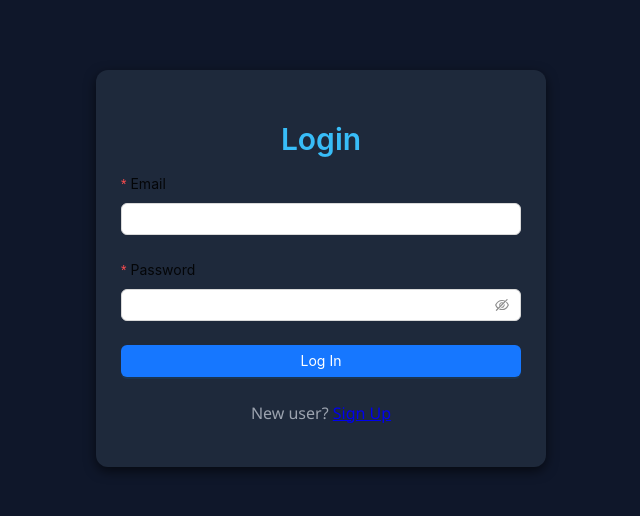
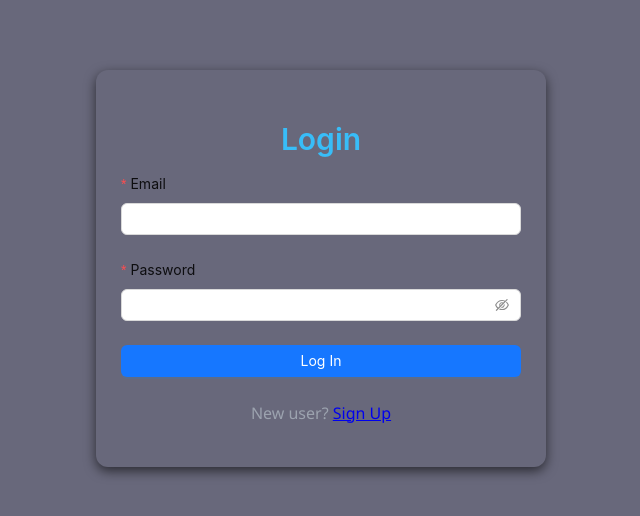
Before and after one commit to Ihsan194/Visa-consultant-appointment-MS, a React (Vite) app: page /login in a window 1280 px wide. Shown: the top 516 px of the page, without its empty margins (319-959 px from the left). Built offline with nearby package versions, Linux system fonts and the light colour scheme; no server answers.

Commit message:
changed UI and signup form

```diff
--- a/package.json
+++ b/package.json
@@ -11,6 +11,7 @@
   },
   "dependencies": {
     "@ant-design/icons": "^6.0.0",
+    "@tailwindcss/vite": "^4.1.13",
     "antd": "^5.26.6",
     "dayjs": "^1.11.13",
     "firebase": "^12.0.0",
@@ -19,7 +20,8 @@
     "react-dom": "^19.1.0",
     "react-router-dom": "^7.7.0",
     "recharts": "^3.1.0",
-    "sweetalert2": "^11.22.4"
+    "sweetalert2": "^11.22.4",
+    "tailwindcss": "^4.1.13"
   },
   "devDependencies": {
     "@eslint/js": "^9.30.1",
--- a/src/assets/theme.css
+++ b/src/assets/theme.css
@@ -3,8 +3,8 @@
   --accent: #38bdf8;
   --text: #f1f5f9;
   --text-muted: #9ca3af;
-  --bg: #0f172a;
-  --bg-secondary: #1e293b;
+  --bg: #68687b;
+  --bg-secondary: #68687b;
   --shadow: 0 4px 12px rgba(0, 0, 0, 0.6);
   --radius: 12px;
   --transition: all 0.3s ease;
@@ -71,14 +71,14 @@ body {
 }
 
 .custom-logout-modal .ant-modal-content {
-  background-color: #1e1e2f;
+  background-color: #4c4c61;
   color: #fff;
   border-radius: 12px;
   padding: 20px;
 }
 
 .custom-logout-modal .ant-modal-header {
-  background-color: #1e1e2f;
+  background-color: #4c4c61;
   border-bottom: 1px solid #333;
 }
 
@@ -92,13 +92,13 @@ body {
 }
 
 .custom-logout-modal .ant-btn-default {
-  background-color: #333;
+  background-color: #4c4c61;
   color: #fff;
   border: none;
 }
 
 .custom-logout-modal .ant-btn-default:hover {
-  background-color: #444;
+  background-color: #4c4c61;
 }
 
 .custom-logout-modal .ant-btn-dangerous {
@@ -139,7 +139,7 @@ body {
   align-items: center;
   justify-content: space-between;
   padding: 3rem 2rem;
-  background: linear-gradient(to right, #1e1e1e, #2a2a2a);
+  background: linear-gradient(to right, #68687b, #2a2a2a);
   border-radius: 12px;
   margin-bottom: 3rem;
 }
@@ -258,7 +258,6 @@ body {
   color: var(--text-muted);
 }
 
-/* Footer */
 .footer {
   background: var(--primary);
   color: #fff;
@@ -267,9 +266,6 @@ body {
   margin-top: 40px;
 }
 
-/* =======================
-   DASHBOARD LAYOUT
-======================= */
 .dashboard {
   padding: 40px 20px;
   max-width: 1200px;
@@ -280,46 +276,42 @@ body {
   gap: 24px;
 }
 
-/* Ant Design Card inside dashboard */
 .dashboard .ant-card {
-  background-color: #1e1e2f;
+  background-color: #68687b;
   border: 1px solid #2a2a3d;
   border-radius: 12px;
   box-shadow: 0 4px 12px rgba(0,0,0,0.4);
   color: #e0e0e0;
 }
 
-/* Card header title */
 .dashboard .ant-card-head-title {
   font-size: 1.4rem;
   font-weight: 600;
   color: #ffffff;
 }
 
-/* Ant Design table */
 .dashboard .ant-table {
   background-color: transparent;
   color: #e0e0e0;
 }
 
 .dashboard .ant-table-thead > tr > th {
-  background-color: #2a2a3d;
+  background-color: #68687b;
   color: #ffffff;
   font-weight: 600;
 }
 
 .dashboard .ant-table-tbody > tr > td {
-  background-color: #1e1e2f;
+  background-color: #68687b;
   color: #dcdcdc;
 }
 
 .dashboard .ant-table-tbody > tr:hover > td {
-  background-color: #2c2c44;
+  background-color: #68687b;
 }
 
-/* Ant Design tags for statuses */
 .dashboard .ant-tag-green {
-  background-color: #093f24;
+  background-color: #68687b;
   border-color: #0f5730;
   color: #35d08b;
 }
@@ -342,9 +334,8 @@ body {
   color: #5a9cff;
 }
 
-/* Pagination */
 .dashboard .ant-pagination-item {
-  background: #2a2a3d;
+  background: #68687b;
   border-color: #444;
 }
 
@@ -360,9 +351,6 @@ body {
   color: #1890ff;
 }
 
-/* =======================
-   RESPONSIVENESS
-======================= */
 @media (max-width: 768px) {
   .dashboard {
     padding: 20px 10px;
@@ -382,7 +370,6 @@ body {
 }
 
 
-/* Responsive */
 @media (max-width: 768px) {
   .hero {
     flex-direction: column;
@@ -410,12 +397,9 @@ body {
   }
 }
 
-/* =======================
-   Shared Dashboard Styles
-   ======================= */
 .dashboard {
   min-height: 100vh;
-  background: #121212;
+  background-color: #68687b;
   color: #f5f5f5;
   padding: 2rem;
 }
@@ -425,7 +409,7 @@ body {
 }
 
 .dashboard-card {
-  background: #1e1e1e !important;
+  background: #68687b !important;
   border-radius: 12px !important;
   box-shadow: 0 2px 10px rgba(0,0,0,0.4);
   padding: 1rem;
@@ -439,13 +423,13 @@ body {
 }
 
 .search-input input {
-  background: #2a2a2a !important;
+  background: #68687b !important;
   color: #f5f5f5 !important;
   border: 1px solid #444 !important;
 }
 
 .select .ant-select-selector {
-  background: #2a2a2a !important;
+  background: #68687b !important;
   color: #f5f5f5 !important;
   border: 1px solid #444 !important;
 }
@@ -454,9 +438,6 @@ body {
   color: #f5f5f5 !important;
 }
 
-/* =======================
-   Admin-Specific Styling
-   ======================= */
 .dashboard-card .ant-btn-primary {
   background: #007bff;
   border: none;
@@ -479,36 +460,34 @@ body {
   background: #a71d2a !important;
 }
 
-/* Table Styling */
 .dashboard-card .ant-table {
-  background: #1e1e1e;
+  background: #68687b;
   border-radius: 10px;
   overflow: hidden;
 }
 
 .dashboard-card .ant-table-thead > tr > th {
-  background: #2a2a2a;
+  background: #68687b;
   color: #ddd;
   font-weight: 600;
 }
 
 .dashboard-card .ant-table-tbody > tr > td {
-  background: #1e1e1e;
+  background: #68687b;
   color: #f5f5f5;
 }
 
 .dashboard-card .ant-table-tbody > tr:hover > td {
-  background: #2a2a2a !important;
+  background: #68687b !important;
 }
 
-/* Modal Styling */
 .ant-modal-content {
-  background: #1e1e1e !important;
+  background: #68687b !important;
   color: #f5f5f5 !important;
 }
 
 .ant-modal-header {
-  background: #2a2a2a !important;
+  background: #68687b !important;
   color: #f5f5f5 !important;
 }
 
@@ -517,14 +496,11 @@ body {
 }
 
 .ant-input-textarea {
-  background: #2a2a2a !important;
+  background: #68687b !important;
   color: #f5f5f5 !important;
   border: 1px solid #444 !important;
 }
 
-/* =======================
-   Profile Page Styling
-   ======================= */
 .profile {
   display: flex;
   justify-content: center;
@@ -535,7 +511,7 @@ body {
 .profile-card {
   max-width: 600px;
   margin: auto;
-  background: #1e1e1e !important;
+  background: #68687b !important;
   border-radius: 12px !important;
   box-shadow: 0 2px 10px rgba(0,0,0,0.4);
 }
@@ -579,9 +555,7 @@ body {
 .profile-actions .ant-btn-primary:hover {
   background: #0056b3 !important;
 }
-/* =======================
-   SweetAlert2 Dark Theme
-   ======================= */
+
 .swal2-popup {
   background: #1e1e1e !important;
   color: #f5f5f5 !important;
--- a/src/context/authContext.jsx
+++ b/src/context/authContext.jsx
@@ -22,10 +22,8 @@ export function AuthProvider({ children }) {
       role: "user",
     };
 
-    // Write to Firestore
     await setDoc(doc(db, "users", res.user.uid), newUserData);
 
-    // ✅ Immediately set userData so it doesn’t wait for Firestore snapshot
     setUserData(newUserData);
 
     return res;
--- a/src/pages/Signup.jsx
+++ b/src/pages/Signup.jsx
@@ -10,15 +10,20 @@ const { Title } = Typography;
 export default function Signup() {
   const navigate = useNavigate();
 
-  const onFinish = async ({ email, password }) => {
+  const onFinish = async ({ fullname, email, password }) => {
     try {
+      // ✅ Create user in Firebase
       const userCredential = await createUserWithEmailAndPassword(auth, email, password);
       const user = userCredential.user;
+
+      // ✅ Store user data in Firestore
       await setDoc(doc(db, "users", user.uid), {
+        fullname,
         email,
         role: "user",
         createdAt: new Date(),
       });
+
       Swal.fire("Success", "Account created successfully!", "success");
       navigate("/dashboard");
     } catch (error) {
@@ -30,18 +35,59 @@ export default function Signup() {
     <div className="centered-card">
       <Title level={2}>Sign Up</Title>
       <Form onFinish={onFinish} layout="vertical">
-        <Form.Item label="Email" name="email" rules={[{ required: true, type: "email" }]}>
+        <Form.Item
+          label="Full Name"
+          name="fullname"
+          rules={[{ required: true, message: "Please enter your full name" }]}
+        >
           <Input />
         </Form.Item>
-        <Form.Item label="Password" name="password" rules={[{ required: true, min: 6 }]}>
+
+        <Form.Item
+          label="Email"
+          name="email"
+          rules={[{ required: true, type: "email", message: "Please enter a valid email" }]}
+        >
+          <Input />
+        </Form.Item>
+
+        <Form.Item
+          label="Password"
+          name="password"
+          rules={[
+            { required: true, message: "Please enter your password" },
+            { min: 6, message: "Password must be at least 6 characters" },
+          ]}
+        >
           <Input.Password />
         </Form.Item>
+
+        <Form.Item
+          label="Confirm Password"
+          name="confirmPassword"
+          dependencies={["password"]}
+          rules={[
+            { required: true, message: "Please confirm your password" },
+            ({ getFieldValue }) => ({
+              validator(_, value) {
+                if (!value || getFieldValue("password") === value) {
+                  return Promise.resolve();
+                }
+                return Promise.reject(new Error("Passwords do not match!"));
+              },
+            }),
+          ]}
+        >
+          <Input.Password />
+        </Form.Item>
+
         <Form.Item>
           <Button block type="primary" htmlType="submit">
             Sign Up
           </Button>
         </Form.Item>
       </Form>
+
       <p>
         Already have an account? <Link to="/login">Login</Link>
       </p>
```
Also changed, not shown: src/pages/AddAppointment.jsx (+12 -12 lines), 1 other file (tests, documents, lock files or other folders).
